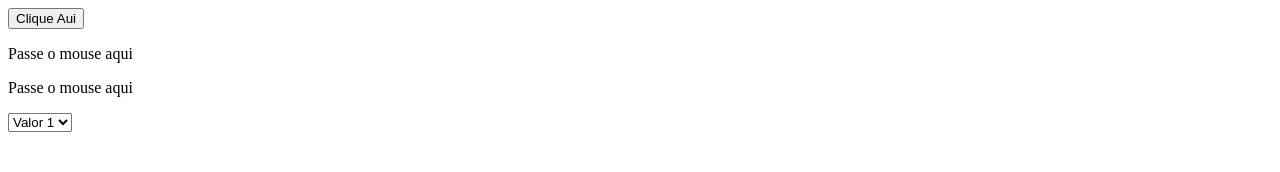
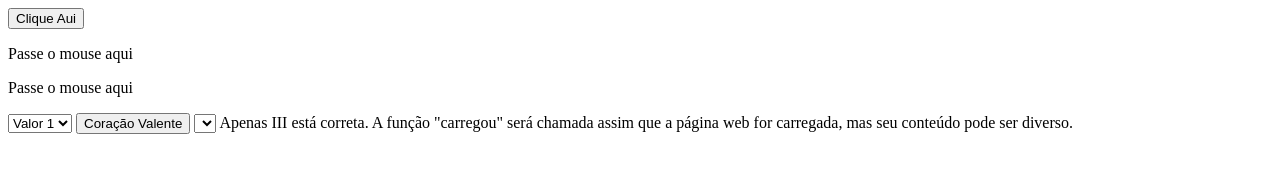
Before and after one commit to NeyBrito94/aula_javascript, a plain HTML site: page index.html in a window 1280 px wide. Drawn offline with Linux system fonts and the light colour scheme.

Commit message:
JavaScript Basico

```diff
--- a/index.html
+++ b/index.html
@@ -19,3 +19,12 @@
 
     </body>
 </html>
+
+
+<button id="coração_valente" onclick="selecionou()">Coração Valente</button>
+
+<select onchange="mostrarPoderes(this)"><option value="Humano"></option><option value="Elfo"></option><option value="Orc"></option></select>
+
+Apenas III está correta.
+
+A função "carregou" será chamada assim que a página web for carregada, mas seu conteúdo pode ser diverso.
--- a/js/main.js
+++ b/js/main.js
@@ -19,7 +19,7 @@ function voltar(elemeto){
     elemeto.innerHTML = "Passe o mouse aqui"
 }
 
-function funcaoChange(elemento){
+function funcaoChange(elemento){s
     console.log(elemento.value)
 }
 /*
@@ -33,6 +33,8 @@ function validadeIdade(idade){
     return validador;
 
 }
+
+
 
 var idade = prompt("Qual sua idade? ")
 console.log(validadeIdade(idade));
```
